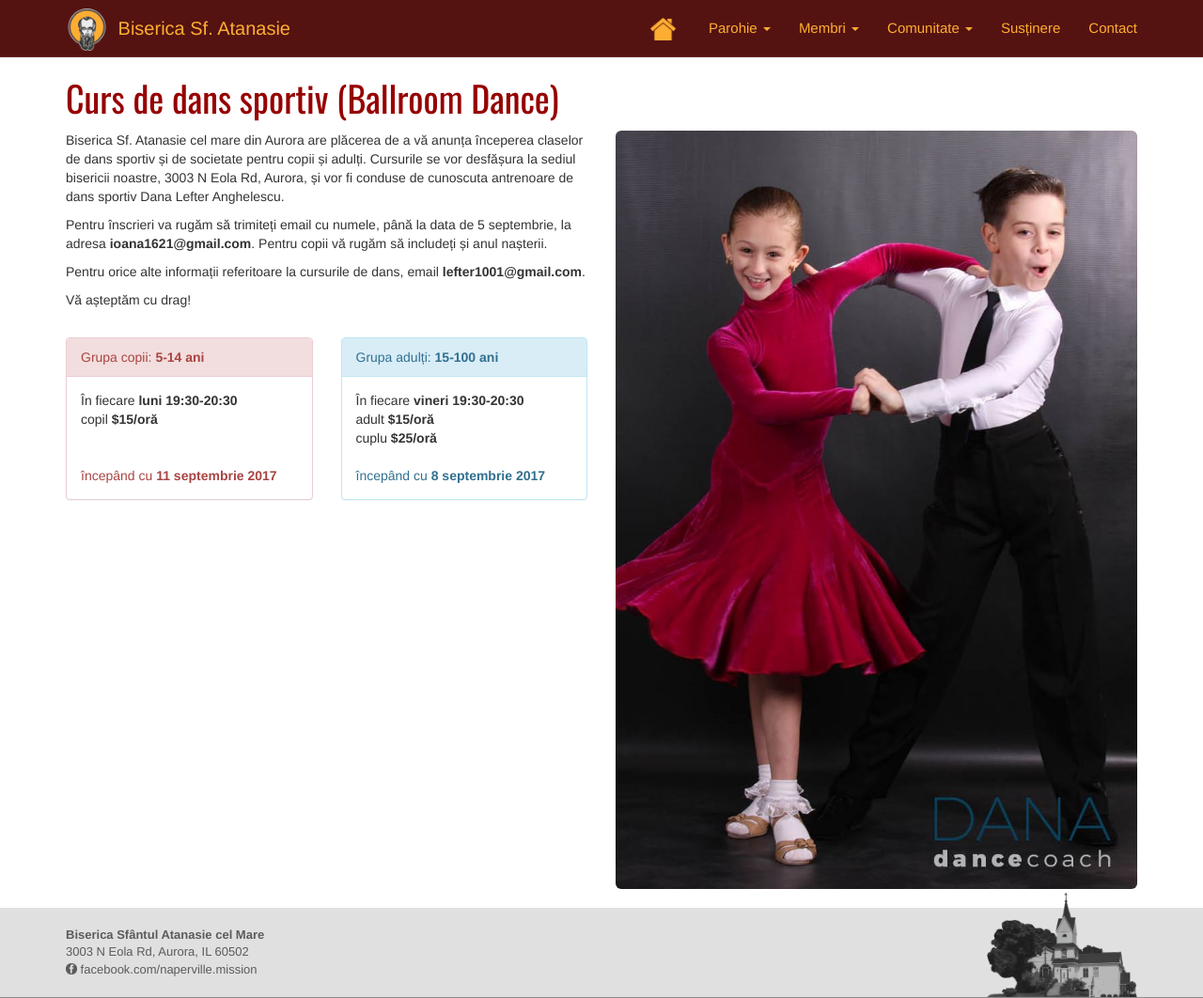
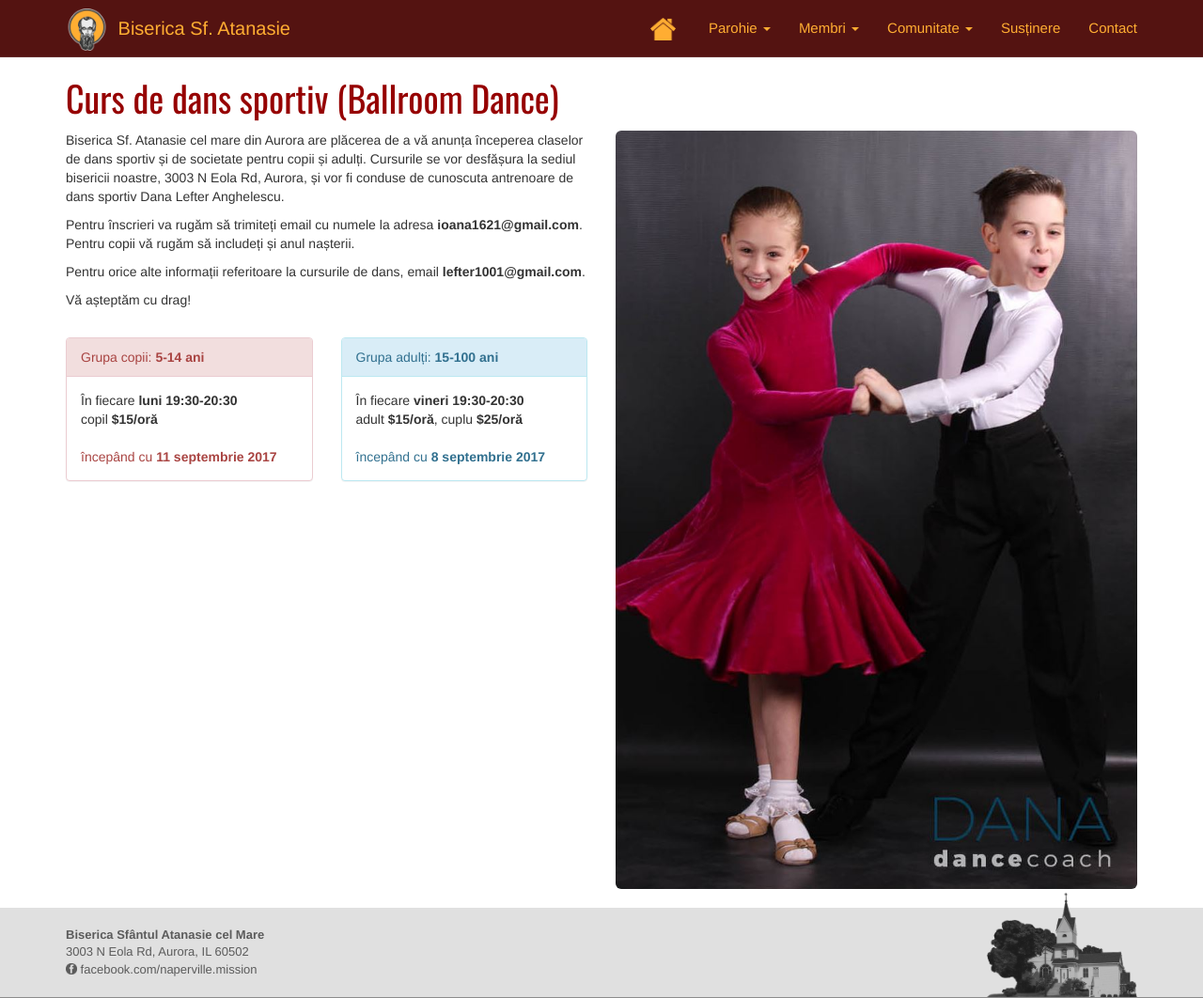
Before and after one commit to iulian787/sfat, a Jekyll site: the page built from ro/curs-de-dans.html, in a window 1280 px wide and 1062 px high. Shown: the whole window at 94% size. Built offline with Jekyll 4.4.1, drawn with Linux system fonts in a browser that asks for light colours.

```diff
--- a/_includes/other/main-menu-ro.html
+++ b/_includes/other/main-menu-ro.html
@@ -50,6 +50,9 @@
                                 <!--<li><a href="#">Organizația de Tineret</a></li>-->
                                 <li><a href="{{ site.baseurl }}/ro/evenimente-private.html">Evenimente private</a></li>
                                 <li><a href="{{ site.baseurl }}/ro/curs-de-pictura-icoane.html">Curs de pictură icoane</a></li>
+                                <li><a href="{{ site.baseurl }}/ro/curs-de-dans.html">Curs de Dans</a></li>
+                                <li><a href="{{ site.baseurl }}/ro/seara-romaneasca.html">Seara Culturală Românească</a></li>
+                                <li><a href="{{ site.baseurl }}/ro/scoala-duminicala.html">Școala Duminicală</a></li>
                             </ul>
                         </li>
                         <!--<li class="dropdown">
--- a/ro/contact.html
+++ b/ro/contact.html
@@ -12,11 +12,6 @@ title: Contact
             <div class="row">
                 <div class="col-sm-6">
                     <!-- Phone -->
-                    <p>
-                        <strong>Pr. Florin Soare, Preot Paroh</strong><br>
-                        <img style="margin-top: -2px; height: 11px;" src="{{ site.baseurl }}/img/icons/phone-gray.png" /> 602-614-3502
-                    </p>
-
                     <p>
                         <strong>Adrian Olaru, Președintele Consiliului Parohial</strong><br>
                         <img style="margin-top: -2px; height: 11px;" src="{{ site.baseurl }}/img/icons/phone-gray.png" /> 630-234-0027
--- a/ro/2017/curs-de-dans.html
+++ b/ro/curs-de-dans.html
@@ -12,7 +12,7 @@ title: Curs de dans sportiv
 
 
             <p>Biserica Sf. Atanasie cel mare din Aurora are plăcerea de a vă anunța începerea claselor de dans sportiv și de societate pentru copii și adulți. Cursurile se vor desfășura la sediul bisericii noastre, 3003 N Eola Rd, Aurora, și vor fi conduse de cunoscuta antrenoare de dans sportiv Dana Lefter Anghelescu.</p>
-            <p>Pentru înscrieri va rugăm să trimiteți email cu numele, până la data de 5 septembrie, la adresa <strong>ioana1621@gmail.com</strong>. Pentru copii vă rugăm să includeți și anul nașterii.</p>
+            <p>Pentru înscrieri va rugăm să trimiteți email cu numele la adresa <strong>ioana1621@gmail.com</strong>. Pentru copii vă rugăm să includeți și anul nașterii.</p>
             <p>Pentru orice alte informații referitoare la cursurile de dans, email <strong>lefter1001@gmail.com</strong>.</p>
             <p>Vă așteptăm cu drag!</p><br>
 
@@ -22,7 +22,7 @@ title: Curs de dans sportiv
                         <div class="panel-heading">Grupa copii: <strong>5-14 ani</strong></div>
                         <div class="panel-body">
                             În fiecare <strong>luni 19:30-20:30</strong><br>
-                            copil <strong>$15/oră</strong><br><br><br>
+                            copil <strong>$15/oră</strong><br><br>
                             <span class="text-danger">începând cu <strong>11 septembrie 2017</strong></span>
                         </div>
                     </div>
@@ -32,7 +32,7 @@ title: Curs de dans sportiv
                         <div class="panel-heading">Grupa adulți: <strong>15-100 ani</strong></div>
                         <div class="panel-body">
                                 În fiecare <strong>vineri 19:30-20:30</strong><br>
-                                adult <strong>$15/oră</strong><br>
+                                adult <strong>$15/oră</strong>,
                                 cuplu <strong>$25/oră</strong><br><br>
                                 <span class="text-info">începând cu <strong>8 septembrie 2017</strong></span>
                             </div>
--- a/ro/preot-paroh.html
+++ b/ro/preot-paroh.html
@@ -11,7 +11,7 @@ title: Preot paroh
         <div class="col-md-5">
             <p>Biserica Sf. Atanasie cel Mare a avut parte de mai mulţi preoţi misionari în perioada de început. La data de 1 Octombrie 2013 Pr.&nbsp;Florin Ioan Soare a fost numit de <a href="http://roea.orthodoxws.com/biography1.html">IPS Nathaniel Popp</a> în funcția de preot misionar al bisericii.</p>
 
-            <img style="border-radius: 15px;" src="{{ site.baseurl }}/img/home/florin-soare.jpg" />
+            <!-- <img style="border-radius: 15px;" src="{{ site.baseurl }}/img/home/florin-soare.jpg" /> -->
             <br><br><br><br>
         </div>
     </div>
--- a/ro/servicii-religioase.html
+++ b/ro/servicii-religioase.html
@@ -11,12 +11,12 @@ title: Servicii Religioase
         <div class="col-md-6">
             <h3>Botez</h3>
             <ul>
-                <li>Duminică după Sfânta Liturghie şi sâmbătă, doar cu programare. Programările se fac numai cu Pr. Florin la telefon <span style="white-space: nowrap">602-614-3502</span>.</li>
+                <li>Duminică după Sfânta Liturghie şi sâmbătă, doar cu programare. Programările se fac la Mihai Mihăilescu la telefon <span style="white-space: nowrap">630-303-0545</span>.</li>
             </ul>
 
             <h3>Cununie</h3>
             <ul>
-                <li>Duminică după Sfânta Liturghie şi sâmbătă, doar cu programare. Programările se fac numai cu Pr. Florin la telefon <span style="white-space: nowrap">602-614-3502</span>.</li>
+                <li>Duminică după Sfânta Liturghie şi sâmbătă, doar cu programare. Programările se fac la Mihai Mihăilescu la telefon <span style="white-space: nowrap">630-303-0545</span>.</li>
             </ul>
 
             <h3>Spovedanie (Mărturisiri)</h3>
@@ -33,7 +33,7 @@ title: Servicii Religioase
 
             <h3>Sfeştanie (sfinţirea casei)</h3>
             <ul>
-                <li>Doar cu programare. Programările se fac numai cu Pr. Florin la telefon <span style="white-space: nowrap">602-614-3502</span>.</li>
+                <li>Doar cu programare. Programările se fac la Mihai Mihăilescu la telefon <span style="white-space: nowrap">630-303-0545</span>.</li>
             </ul>
 
             <hr>
```
Also changed, not shown: _includes/announcements-ro.md (+3 -3 lines), ro/2017/seara-romaneasca.html (deleted, +0 -33 lines), ro/scoala-duminicala.html (added, +30 -0 lines), ro/seara-romaneasca.html (added, +30 -0 lines), img/community/children.jpg (added), img/community/poems.jpg (added).
